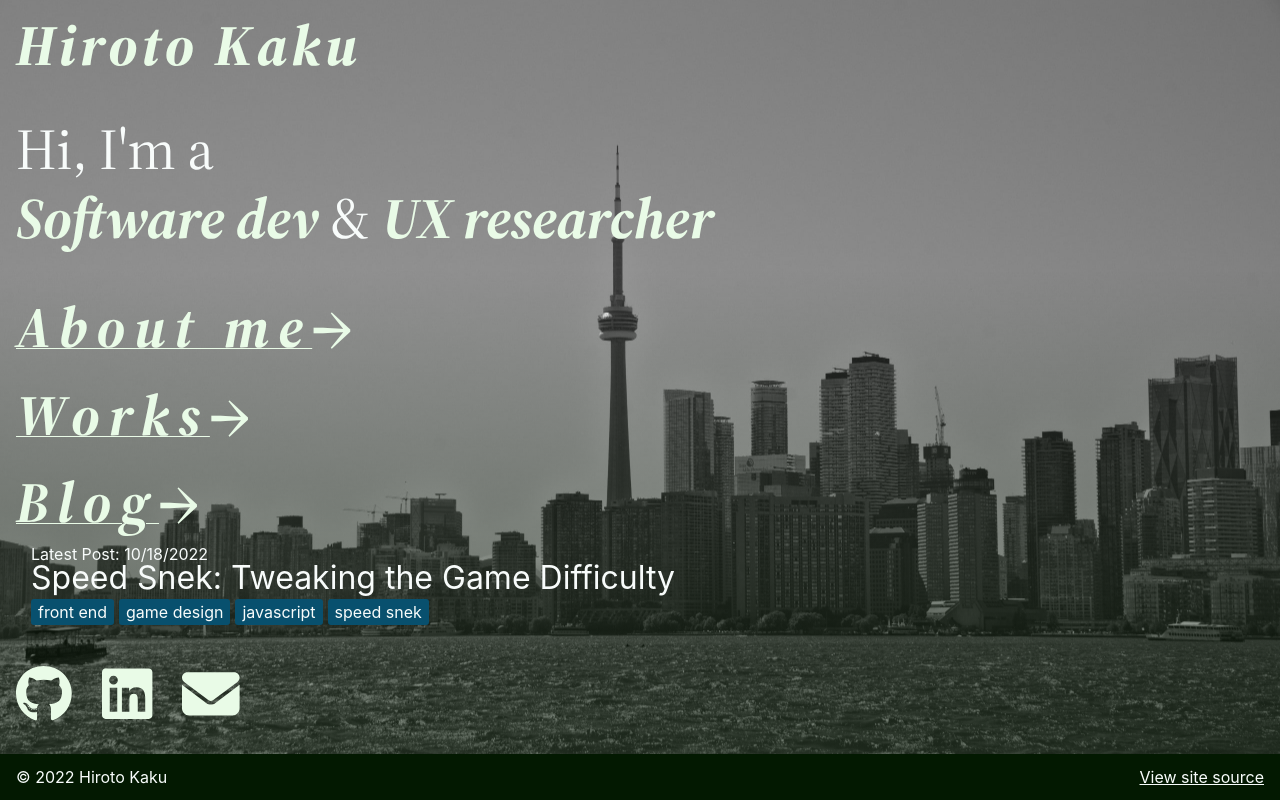
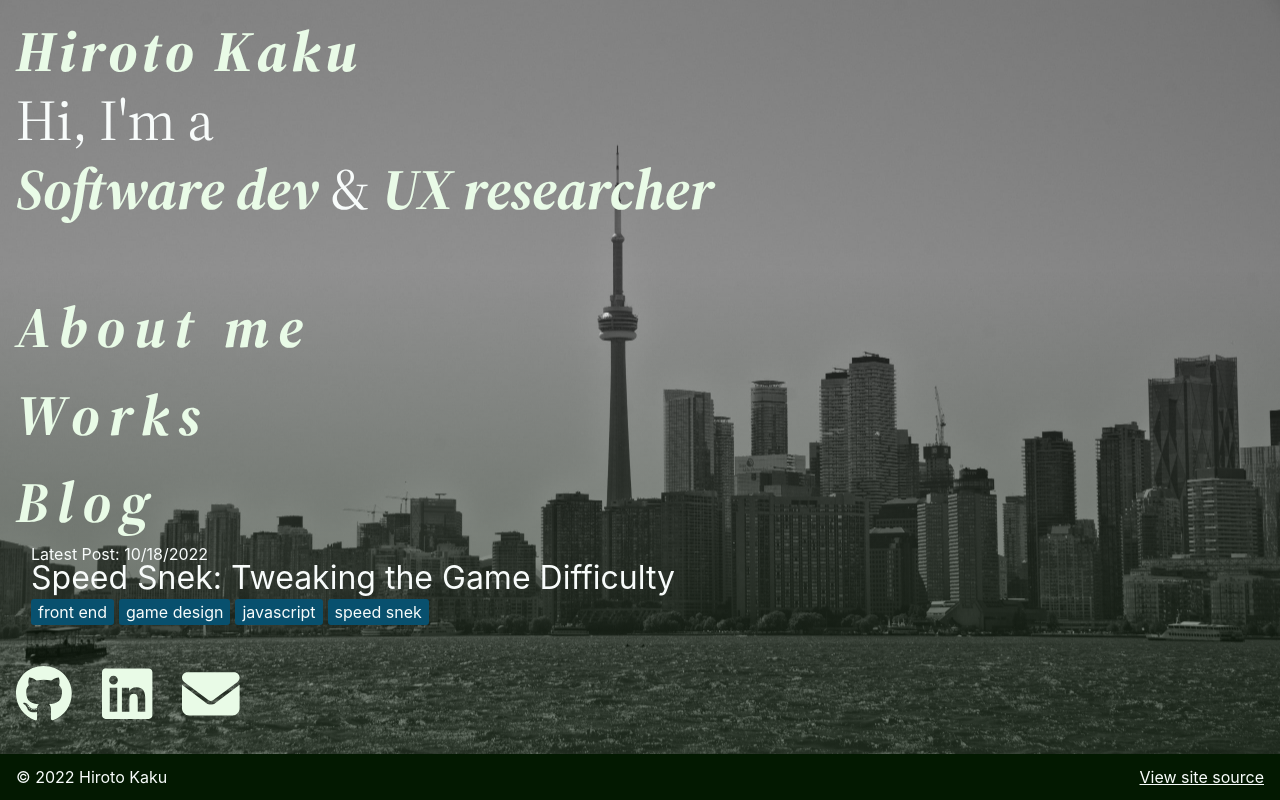
Before and after one commit to thekakkun/thekakkun.github.io, a Next.js app: page / in a window 1280 px wide. Built offline with nearby package versions, Linux system fonts and the light colour scheme; a small style sheet from the web is missing; a web font is replaced by a local one.

Commit message:
Update to new next/link

```diff
--- a/components/blog/postInfo.tsx
+++ b/components/blog/postInfo.tsx
@@ -10,15 +10,13 @@ export default function PostInformation({ id, title, date, tags }: PostInfo) {
 
   return (
     <div className={styles.post}>
-      <Link href={`/blog/${id}`}>
-        <a className={styles.post__link}>
+      <Link href={`/blog/${id}`} className={styles.post__link}>
         {postDate && (
           <time className={styles.post__pubdate} dateTime={date}>
             {postDate}
           </time>
         )}
         <h1 className={styles.post__title}>{title}</h1>
-        </a>
       </Link>
       {tags && <Tag tags={tags}></Tag>}
     </div>
--- a/components/blog/tag.tsx
+++ b/components/blog/tag.tsx
@@ -15,7 +15,7 @@ export default function Tag({ tags }: TagProps) {
               query: { tag: tag },
             }}
           >
-            <a>{tag}</a>
+            {tag}
           </Link>
         </li>
       ))}
--- a/components/layout/header.module.scss
+++ b/components/layout/header.module.scss
@@ -15,7 +15,7 @@
 
   &_home {
     @extend .header;
-    padding-bottom: 0;
+    margin-bottom: 0;
   }
 
   &_open {
@@ -97,6 +97,7 @@
         @extend .home;
         color: base.$green-100;
         font-size: 3.6rem;
+        line-height: 1.2;
 
         @include base.phone {
           font-size: 2.4rem;
--- a/components/layout/header.tsx
+++ b/components/layout/header.tsx
@@ -34,13 +34,12 @@ export default function Header({ home }: HeaderProps) {
           <FontAwesomeIcon icon={menuOpen ? faXmark : faBars} />
         </button>
 
-        <Link href="/">
-          <a
-            className={home ? styles.home_home : styles.home}
-            onClick={() => setMenuOpen(false)}
-          >
-            Hiroto Kaku
-          </a>
+        <Link
+          href="/"
+          className={home ? styles.home_home : styles.home}
+          onClick={() => setMenuOpen(false)}
+        >
+          Hiroto Kaku
         </Link>
 
         <ul
@@ -53,18 +52,18 @@ export default function Header({ home }: HeaderProps) {
           }
         >
           <li>
-            <Link href="/about-me">
-              <a onClick={() => setMenuOpen(false)}>About Me</a>
+            <Link href="/about-me" onClick={() => setMenuOpen(false)}>
+              About Me
             </Link>
           </li>
           <li>
-            <Link href="/works">
-              <a onClick={() => setMenuOpen(false)}>Works</a>
+            <Link href="/works" onClick={() => setMenuOpen(false)}>
+              Works{" "}
             </Link>
           </li>
           <li>
-            <Link href="/blog">
-              <a onClick={() => setMenuOpen(false)}>Blog</a>
+            <Link href="/blog" onClick={() => setMenuOpen(false)}>
+              Blog
             </Link>
           </li>
 
--- a/components/ui/card.tsx
+++ b/components/ui/card.tsx
@@ -1,4 +1,4 @@
-import Image from "next/future/image";
+import Image from "next/image";
 
 import { imageLoader } from "../../loader";
 import styles from "./card.module.scss";
--- a/pages/index.tsx
+++ b/pages/index.tsx
@@ -43,25 +43,13 @@ export default function HomePage({
       <nav className={styles.nav}>
         <ul>
           <li className={styles.nav__item}>
-            <Link href="/about-me">
-              <a>
-                <span>About me</span>→
-              </a>
-            </Link>
+            <Link href="/about-me">About me</Link>
           </li>
           <li className={styles.nav__item}>
-            <Link href="/works">
-              <a>
-                <span>Works</span>→
-              </a>
-            </Link>
+            <Link href="/works">Works</Link>
           </li>
           <li className={styles.nav__item}>
-            <Link href="/blog">
-              <a>
-                <span>Blog</span>→
-              </a>
-            </Link>
+            <Link href="/blog">Blog</Link>
             <div className={styles.blogpost}>
               <div className={styles.blogpost__pubdate}>
                 <em>Latest Post</em>:{" "}
@@ -69,8 +57,11 @@ export default function HomePage({
                   {useFormattedDate(latestPost.date)}
                 </time>
               </div>
-              <Link href={`/blog/${latestPost.id}`}>
-                <a className={styles.blogpost__title}>{latestPost.title} </a>
+              <Link
+                href={`/blog/${latestPost.id}`}
+                className={styles.blogpost__title}
+              >
+                {latestPost.title}
               </Link>
               <Tag tags={latestPost.tags}></Tag>
             </div>
--- a/styles/_base.scss
+++ b/styles/_base.scss
@@ -85,6 +85,7 @@ $neutral-900: #1d2021;
 // Layout
 #__next {
   min-height: 100vh;
+  @include sans;
 }
 
 @mixin container {
```
Also changed, not shown: package.json (+4 -4 lines), 1 other file (tests, documents, lock files or other folders). Lines whose indentation alone changed are shown as unchanged.
